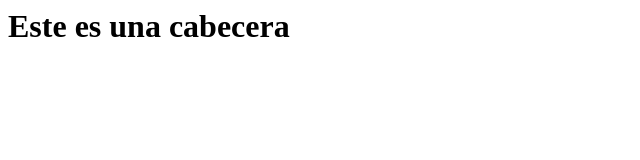
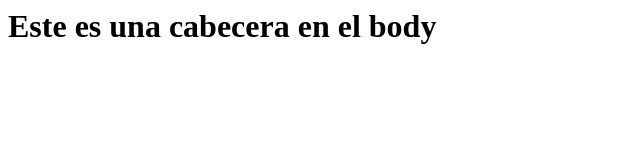
Before and after one commit to CyberRangeUser/RepositorioRemoto, a plain HTML site: page index.html in a window 1280 px wide. Shown: the whole page, without its empty margins (0-640 px from the left). Drawn offline with Linux system fonts and the light colour scheme.

Commit message:
modificando index.html

```diff
--- a/index.html
+++ b/index.html
@@ -4,6 +4,6 @@
     <title>Este es el título de la pestaña</title>
   </head>
   <body>
-    <h1>Este es una cabecera</h1>
+    <h1>Este es una cabecera en el body</h1>
   </body>
 </html>
```
